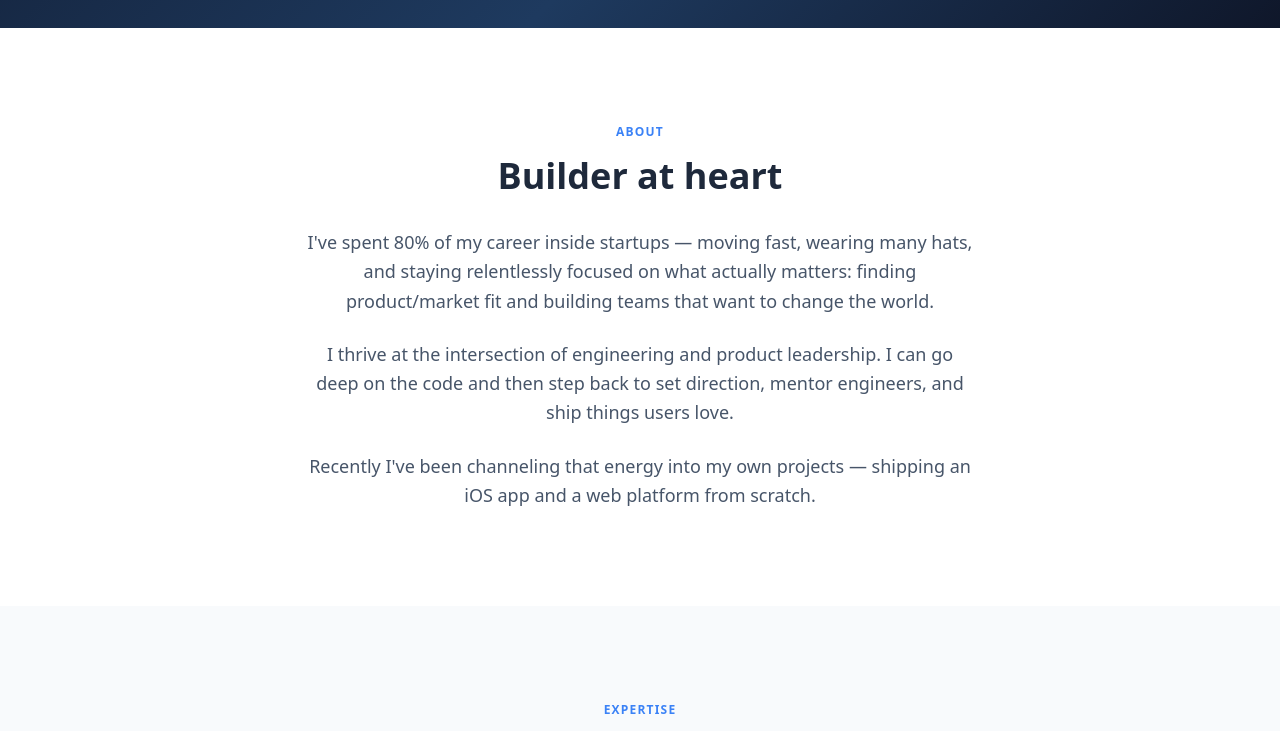
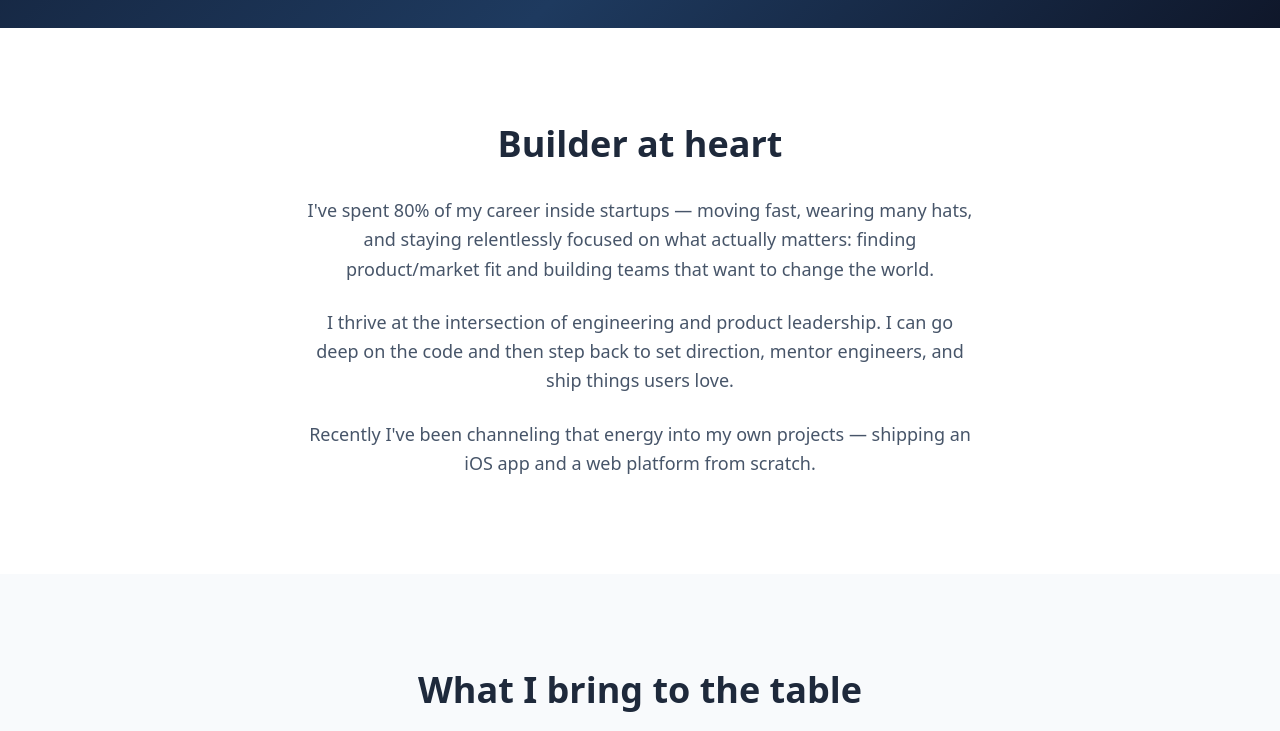
Before and after one commit to garyharan/garyharan.github.io, a plain HTML site: page index.html in a window 1280 px wide. Shown: the part 580-1311 px from the top of the page. Drawn offline with nearby package versions, Linux system fonts and the light colour scheme.

Commit message:
fix: Remove extraneous titles

```diff
--- a/index.html
+++ b/index.html
@@ -77,7 +77,6 @@
   <!-- ─── About ──────────────────────────────────────────────── -->
   <section id="about" class="bg-white py-24 px-6">
     <div class="max-w-2xl mx-auto text-center fade-up">
-      <p class="text-xs font-semibold tracking-widest uppercase text-blue-500 mb-4">About</p>
       <h2 class="text-4xl font-bold text-slate-800 mb-8">Builder at heart</h2>
       <p class="text-lg text-slate-600 leading-relaxed mb-6">
         I've spent 80% of my career inside startups — moving fast, wearing many hats, and staying relentlessly focused on what actually matters: finding product/market fit and building teams that want to change the world.
@@ -95,7 +94,6 @@
   <section class="bg-slate-50 py-24 px-6">
     <div class="max-w-4xl mx-auto">
       <div class="text-center mb-16 fade-up">
-        <p class="text-xs font-semibold tracking-widest uppercase text-blue-500 mb-4">Expertise</p>
         <h2 class="text-4xl font-bold text-slate-800">What I bring to the table</h2>
       </div>
 
@@ -145,7 +143,6 @@
   <section id="portfolio" class="bg-white py-24 px-6">
     <div class="max-w-4xl mx-auto">
       <div class="text-center mb-16 fade-up">
-        <p class="text-xs font-semibold tracking-widest uppercase text-blue-500 mb-4">Portfolio</p>
         <h2 class="text-4xl font-bold text-slate-800">Recent projects</h2>
         <p class="text-slate-500 mt-4 text-lg">Built and shipped independently.</p>
       </div>
```
